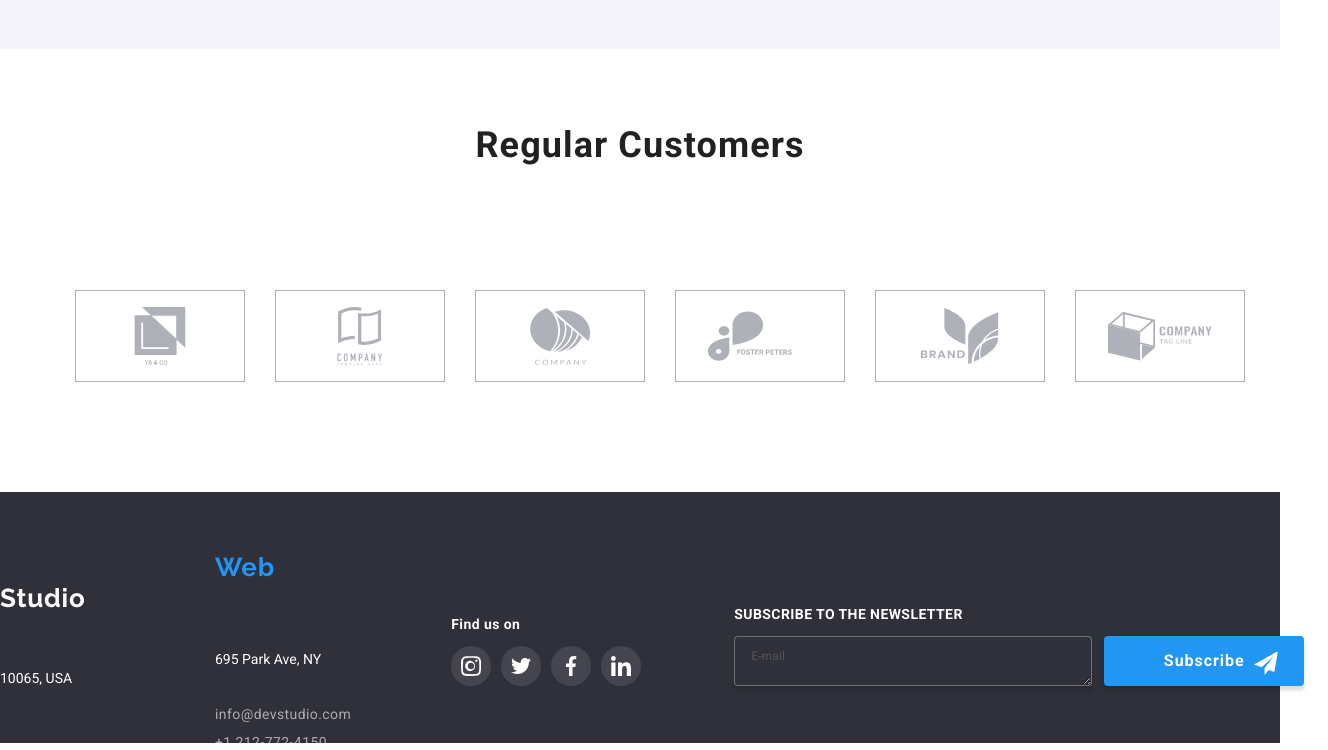
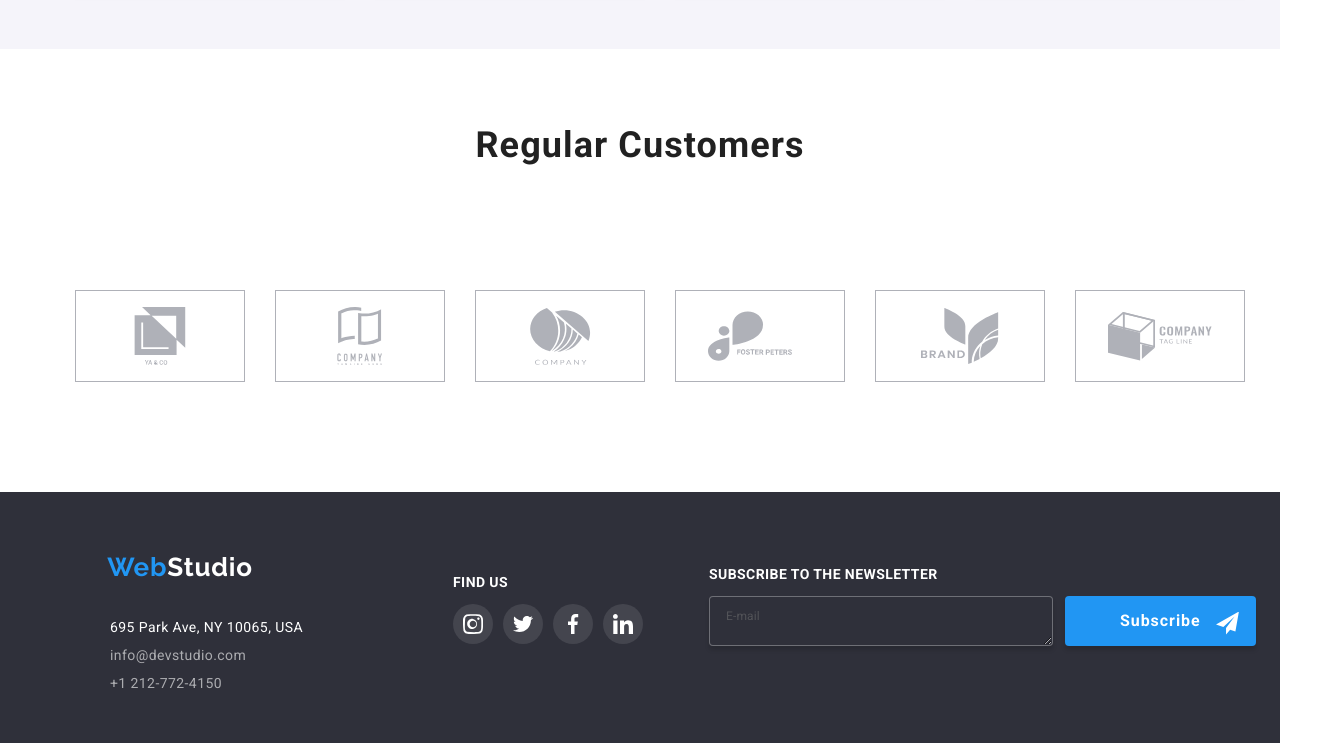
Before and after one commit to elisabeta-d/goit-markup-hw-06, a plain HTML site: page index.html in a window 1280 px wide. Shown: the part 2293-3043 px from the top of the page, 1328 px wide, since content can reach past the window. Drawn offline with nearby package versions, Linux system fonts and the light colour scheme.

Commit message:
Footer section reviewed

```diff
--- a/css/styles.css
+++ b/css/styles.css
@@ -511,11 +511,25 @@ li {
     display: flex;
     background-color: #2F303A;
     height: 251px;
-    top: 2097px;
+    top: 2679px;
     padding-top: 60px;
     padding-bottom: 60px;
 }
 
+.logo-footer {
+    display: flex;
+    justify-content: center;
+    font-family: Raleway;
+    font-size: 26px;
+    font-weight: 700;
+    line-height: 31px;
+    letter-spacing: 0.03em;
+    text-align: left;
+    width: 145px;
+    height: 31px;
+    top: 2739px;
+    left: 215px;
+}
 .logo1 {
     color: #2196F3;
     font-family: Raleway;
@@ -544,18 +558,17 @@ li {
     font-weight: 400;
     font-style: normal;
     margin-top: 28px;
-    margin-bottom: 12px;
-    margin-left: 215px;
 }
 .contacts-footer {
     display: flex;
+    justify-content: center;
     flex-direction: column;
     font-family: Roboto;
     font-size: 14px;
     font-weight: 400;
     line-height: 16px;
     letter-spacing: 0.03em;
-    margin-left: 215px;
+    margin-left: 110px;
     gap: 12px;
 }
 .e-mail {
@@ -569,6 +582,7 @@ li {
 
 .footer-parent-container {
     display: flex;
+    gap: 50px;
 }
 .footer-child-container:nth-child(2) {
     display: flex;
@@ -579,8 +593,10 @@ li {
 
 }
 .footer-child-container {
-    margin-top: 72px;
-    margin-bottom: 99px;
+    width: 206px;
+    height: 80px;
+    top: 72px;
+    left: 516px;
 }
 .footer-child-container h3 {
     font-family: Roboto;
@@ -614,10 +630,11 @@ li {
     border-radius: 50px;
 }
 
-.subscribe-to-the-newsletter {
-    margin-top: 40px;
-    margin-left: 93px;
-
+.subscribe-to-the-newsletter  {
+    width: 570px;
+    height: 86px;
+    top: 72px;
+    margin-left: 100px;
 }
 .subscribe-to-the-newsletter h3 {
     font-family: Roboto;
@@ -668,7 +685,7 @@ li {
     height: 24px;
     position: relative;
     top: 2px;
-    right: 50px;
+    right: 40px;
 }
 
 /* Modal-section */
--- a/index.html
+++ b/index.html
@@ -276,23 +276,24 @@
     <footer class="footer">
          <div class="footer-parent-container">
         <div>
-            <span class="logo1">Web</span>
-        <span class="logo2">Studio</span>
-        <br>
-        <br>
-        <br>
-        <address>
+            <div class="logo-footer">
+                    <span class="logo1">Web</span>
+                    <span class="logo2">Studio</span>
+            </div>
+            <br>
+            <br>
+
+         <div class="contacts-footer">
+         <address>
             <a href="695ParkAve,NY10065,USA" class="address">695 Park Ave, NY 10065, USA</a>
         </address>
-        <br>
-        <div class="contacts-footer">
             <a href="info@devstudio.com" class="e-mail">info@devstudio.com</a>
             <a href="tel:+1212-772-4150" class="phone-number">+1 212-772-4150</a>
         </div>
         </div>
 
         <div class="footer-child-container">
-            <h3>Find us on</h3>
+            <h3>FIND US</h3>
          <div class="footer-social-icon">
                 <div class="social-icon">
                     <svg class="icon-footer">
```
